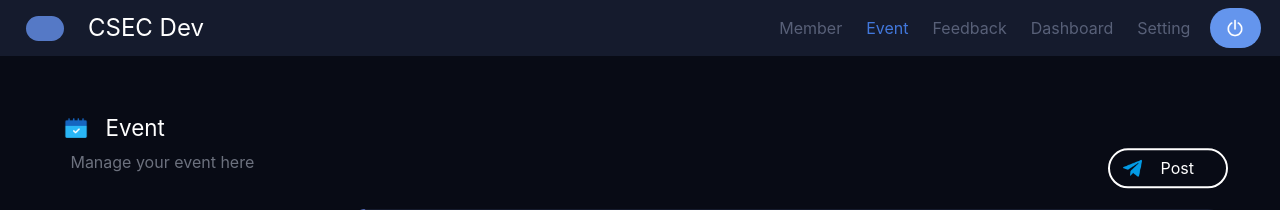
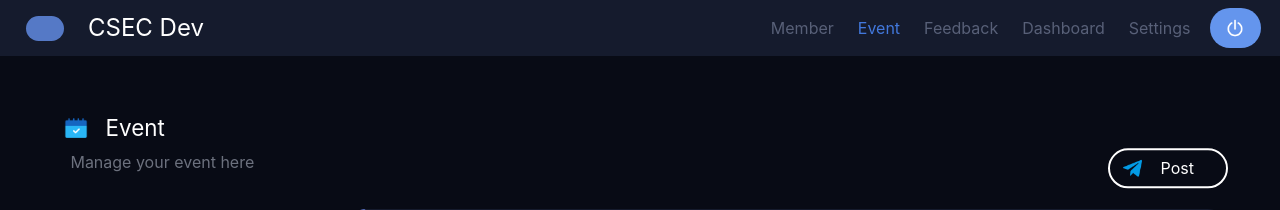
Before and after one commit to BereketDan/CSECdev, a Django app: page /event/ in a window 1280 px wide. Shown: the top 210 px of the page. Run offline with Django 4.2, Linux system fonts and the light colour scheme.

Commit message:
Done settings page setup

```diff
--- a/CSECdev/DevApp/urls.py
+++ b/CSECdev/DevApp/urls.py
@@ -11,4 +11,5 @@ urlpatterns = [
     path('feedback/', views.feedback, name = 'feedback'),
     path('event/', views.event, name = 'event'),
     path('dashboard/', views.dashboard, name = "dashboard"),
+    path('settings/', views.settings, name = "settings"),
 ]
--- a/CSECdev/DevApp/views.py
+++ b/CSECdev/DevApp/views.py
@@ -25,3 +25,6 @@ def event(request):
 
 def dashboard(request):
     return render(request, "dashboard.html")
+
+def settings(request):
+    return render(request, "settings.html")
--- a/CSECdev/templates/base.html
+++ b/CSECdev/templates/base.html
@@ -211,8 +211,8 @@ $navbarBurgers.forEach( el => {
                 </a>
 
 
-                <a id="setting-nav" class="navbar-item" style="color:#586078; padding-right: 1.5vw">
-                  Setting
+                <a id="setting-nav"  href="{% url "settings" %}" class="navbar-item" style="color:#586078; padding-right: 1.5vw">
+                  Settings
                 </a>
 
                 <div class="buttons" >
```
Also changed, not shown: CSECdev/templates/settings.html (added, +15 -0 lines).
